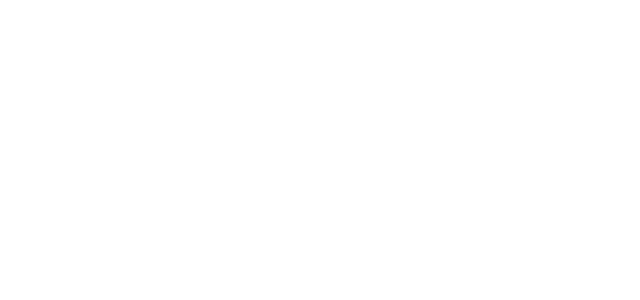
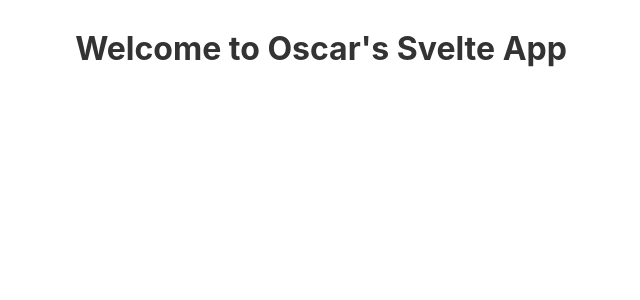
Before and after one commit to puppets101/svelte-assignment, a Svelte app: page / in a window 1280 px wide. Shown: the top 300 px of the page, without its empty margins (319-959 px from the left). Built offline with nearby package versions, Linux system fonts and the light colour scheme.

Commit message:
Added basic Header component

```diff
--- a/src/App.svelte
+++ b/src/App.svelte
@@ -1,7 +1,10 @@
 <script lang="ts">
+  import Header from "./components/Header.svelte";
 </script>
 
-<div class="container" />
+<div class="container">
+  <Header />
+</div>
 
 <style>
 </style>
--- /dev/null
+++ b/src/components/Header.svelte
@@ -0,0 +1,14 @@
+<script lang="ts">
+  const myName: string = "Oscar";
+</script>
+
+<header>
+  <h1>Welcome to {myName}'s Svelte App</h1>
+</header>
+
+<style>
+  h1 {
+    display: flex;
+    justify-content: center;
+  }
+</style>
--- a/src/main.ts
+++ b/src/main.ts
@@ -3,7 +3,7 @@
 const app = new App({
 	target: document.body,
 	props: {
-		name: 'world'
+		name: 'Oscar'
 	}
 });
 
```
